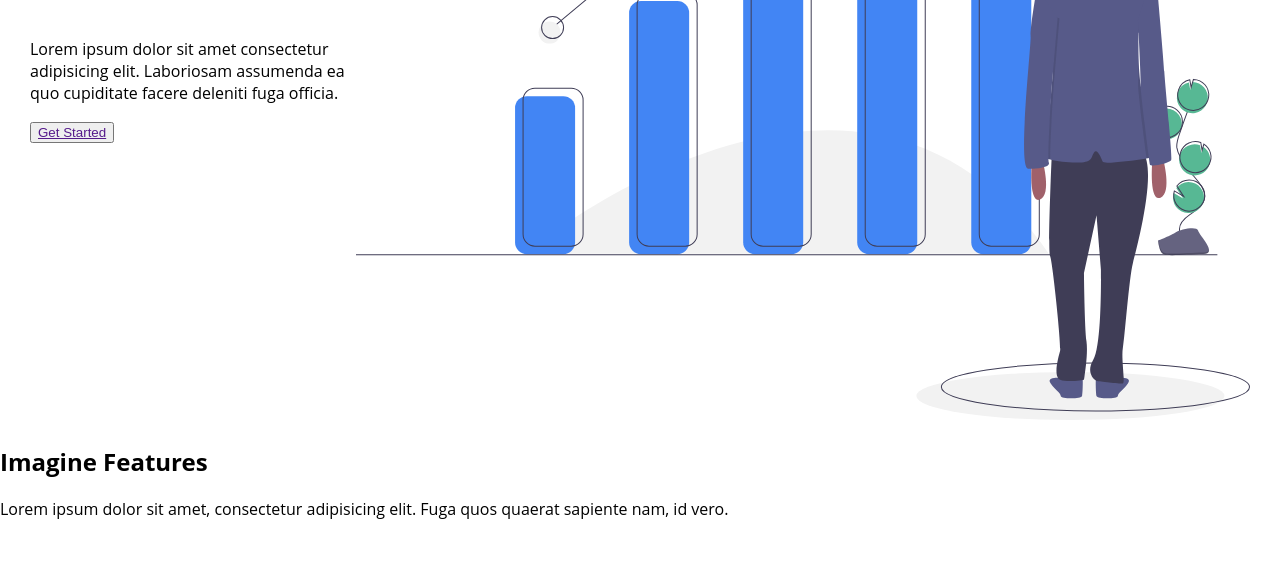
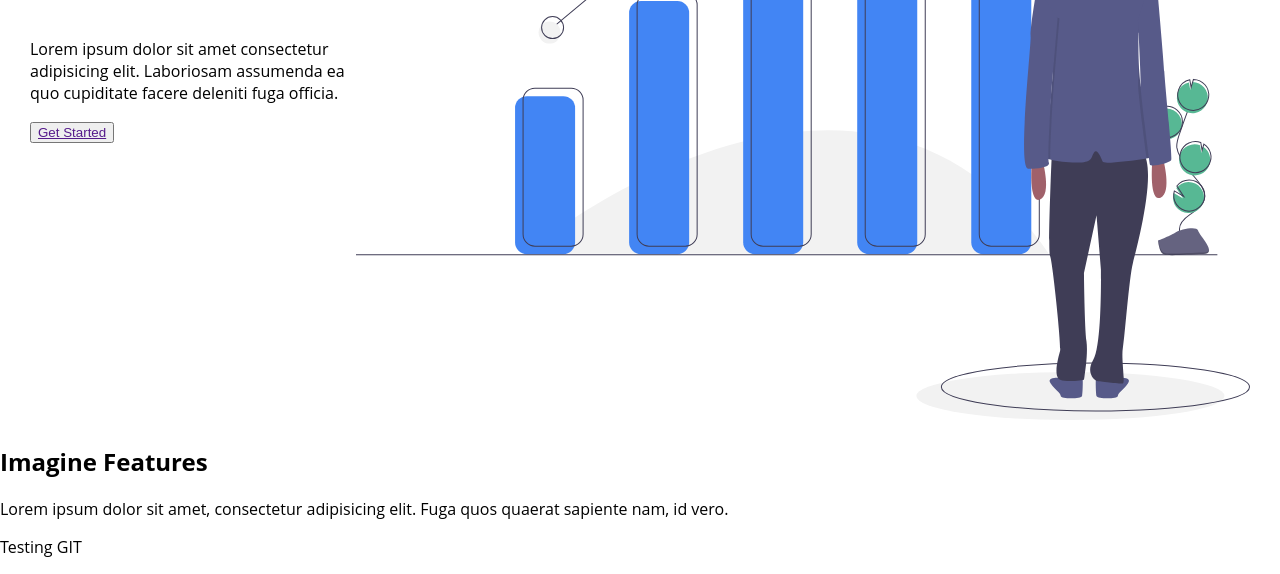
Before and after one commit to STEPHENSAPPOR/imagine, a plain HTML site: page public/index.html in a window 1280 px wide. Shown: the part 387-961 px from the top of the page. Before the commit the page ends 923 px from the top, so only its background shows below. Drawn offline with Linux system fonts and the light colour scheme.

Commit message:
Testing GIT

```diff
--- a/public/index.html
+++ b/public/index.html
@@ -54,6 +54,7 @@
             </div>
         </section>
     </div>
+    <p>Testing GIT</p>
 </body>
 
 </html>
```
